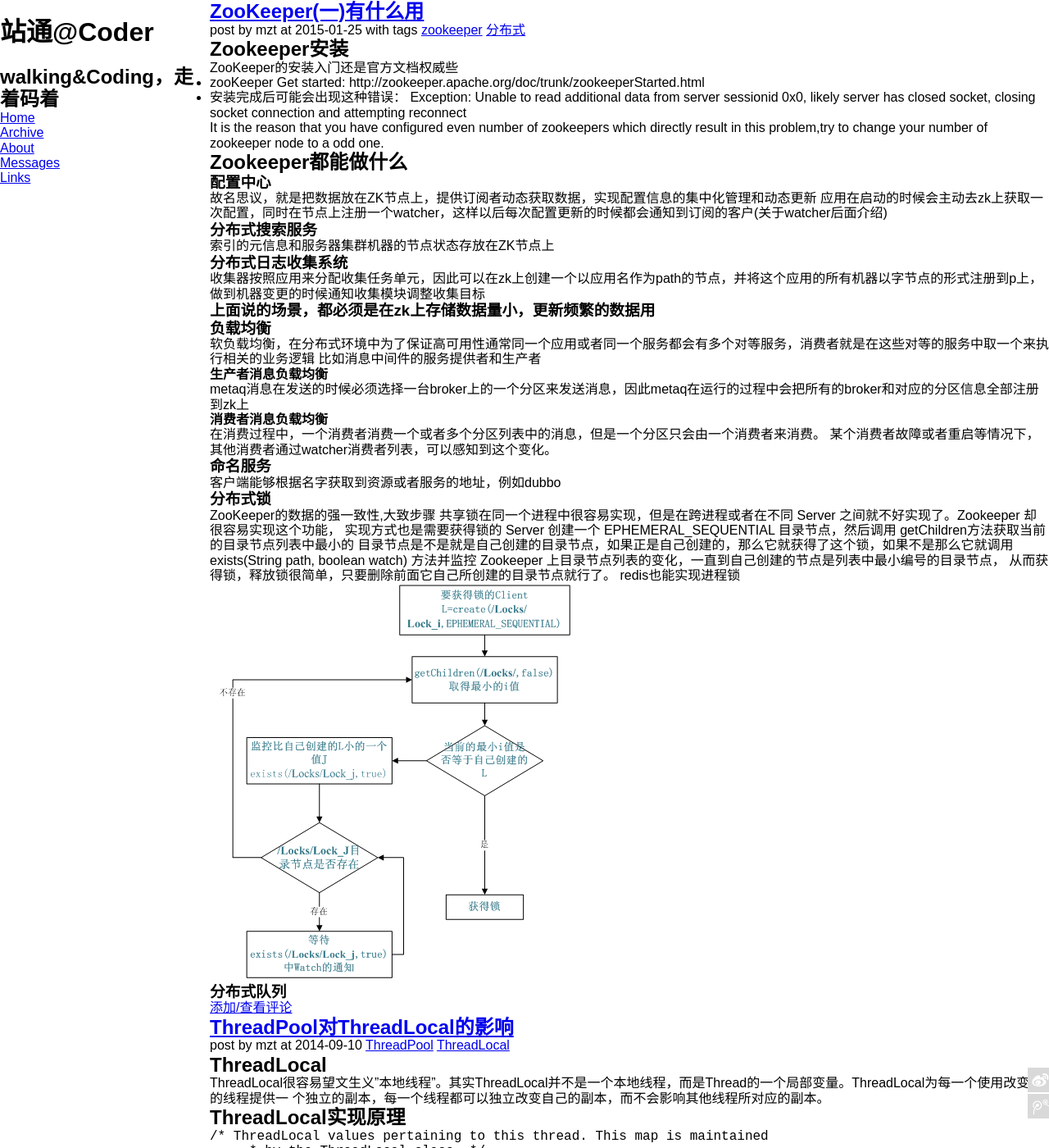
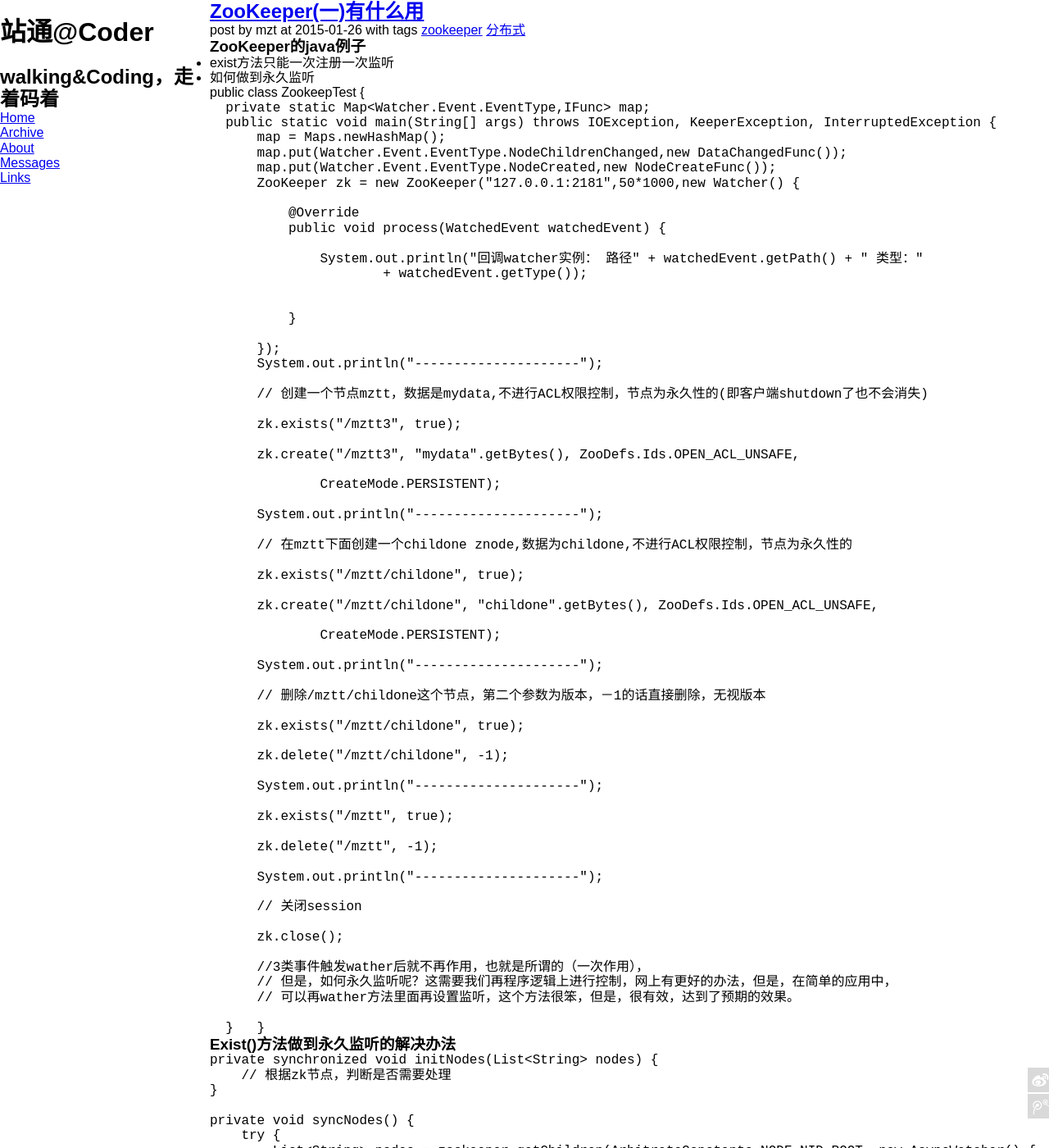
Before and after one commit to mouzt/mouzt.github.io, a Jekyll site: the page built from index.html, in a window 1280 px wide and 1400 px high. Shown: the whole window at 82% size. Built offline with Jekyll 4.4.1, drawn with Linux system fonts in a browser that asks for light colours; nearby versions of some CDN libraries; library files that are not in the unit come from our copies; the list of posts is cut into pages by our own code; some of the changed text lies outside the part shown.

Commit message:
zookeeper add

```diff
--- a/_posts/2015-01-25-ZooKeeper-note.md
+++ b/_posts/2015-01-15-ZooKeeper-note.md
@@ -59,7 +59,12 @@
 目录节点是不是就是自己创建的目录节点，如果正是自己创建的，那么它就获得了这个锁，如果不是那么它就调用
 exists(String path, boolean watch) 方法并监控 Zookeeper 上目录节点列表的变化，一直到自己创建的节点是列表中最小编号的目录节点，
 从而获得锁，释放锁很简单，只要删除前面它自己所创建的目录节点就行了。
-redis也能实现进程锁
+缺点：
+注意：
+使用EPHEMERAL会引出一个风险：在非正常情况下，网络延迟比较大会出现session timeout，zookeeper就会认为该client已关闭，从而销毁其id标示，竞争资源的下一个id就可以获取锁。这时可能会有两个process同时拿到锁在跑任务，所以设置好session timeout很重要。
+同样使用PERSISTENT同样会存在一个死锁的风险，进程异常退出后，对应的竞争资源id一直没有删除，下一个id一直无法获取到锁对象。
+
+####redis也能实现进程锁
 
 ![共享锁](http://mouzt.github.io/static/img/4.gif)
 
--- /dev/null
+++ b/_posts/2015-01-26-ZooKeeper2-note.md
@@ -0,0 +1,102 @@
+---
+layout: post
+title: "ZooKeeper(一)有什么用"
+tagline: "zookeeper,分布式"
+description: ""
+tags: [zookeeper, 分布式]
+---
+{% include JB/setup %}
+
+###ZooKeeper的java例子
+
+* exist方法只能一次注册一次监听
+* 如何做到永久监听
+
+    public class ZookeepTest {
+
+        private static Map<Watcher.Event.EventType,IFunc> map;
+        public static void main(String[] args) throws IOException, KeeperException, InterruptedException {
+            map = Maps.newHashMap();
+            map.put(Watcher.Event.EventType.NodeChildrenChanged,new DataChangedFunc());
+            map.put(Watcher.Event.EventType.NodeCreated,new NodeCreateFunc());
+            ZooKeeper zk = new ZooKeeper("127.0.0.1:2181",50*1000,new Watcher() {
+
+                @Override
+                public void process(WatchedEvent watchedEvent) {
+
+                    System.out.println("回调watcher实例： 路径" + watchedEvent.getPath() + " 类型："
+                            + watchedEvent.getType());
+
+
+                }
+
+            });
+            System.out.println("---------------------");
+
+            // 创建一个节点mztt，数据是mydata,不进行ACL权限控制，节点为永久性的(即客户端shutdown了也不会消失)
+
+            zk.exists("/mztt3", true);
+
+            zk.create("/mztt3", "mydata".getBytes(), ZooDefs.Ids.OPEN_ACL_UNSAFE,
+
+                    CreateMode.PERSISTENT);
+
+            System.out.println("---------------------");
+
+            // 在mztt下面创建一个childone znode,数据为childone,不进行ACL权限控制，节点为永久性的
+
+            zk.exists("/mztt/childone", true);
+
+            zk.create("/mztt/childone", "childone".getBytes(), ZooDefs.Ids.OPEN_ACL_UNSAFE,
+
+                    CreateMode.PERSISTENT);
+
+            System.out.println("---------------------");
+
+            // 删除/mztt/childone这个节点，第二个参数为版本，－1的话直接删除，无视版本
+
+            zk.exists("/mztt/childone", true);
+
+            zk.delete("/mztt/childone", -1);
+
+            System.out.println("---------------------");
+
+            zk.exists("/mztt", true);
+
+            zk.delete("/mztt", -1);
+
+            System.out.println("---------------------");
+
+            // 关闭session
+
+            zk.close();
+
+            //3类事件触发wather后就不再作用，也就是所谓的（一次作用），
+            // 但是，如何永久监听呢？这需要我们再程序逻辑上进行控制，网上有更好的办法，但是，在简单的应用中，
+            // 可以再wather方法里面再设置监听，这个方法很笨，但是，很有效，达到了预期的效果。
+
+        }
+    }
+
+###Exist()方法做到永久监听的解决办法
+
+    private synchronized void initNodes(List<String> nodes) {
+        // 根据zk节点，判断是否需要处理
+    }
+
+    private void syncNodes() {
+        try {
+            List<String> nodes = zookeeper.getChildren(ArbitrateConstants.NODE_NID_ROOT, new AsyncWatcher() {
+
+                public void asyncProcess(WatchedEvent event) {
+                    syncNodes();// 继续关注node节点变化
+                }
+            });
+
+            initNodes(nodes);
+        } catch (KeeperException e) {
+            syncNodes();
+        } catch (InterruptedException e) {
+            // ignore
+        }
+    }
```
